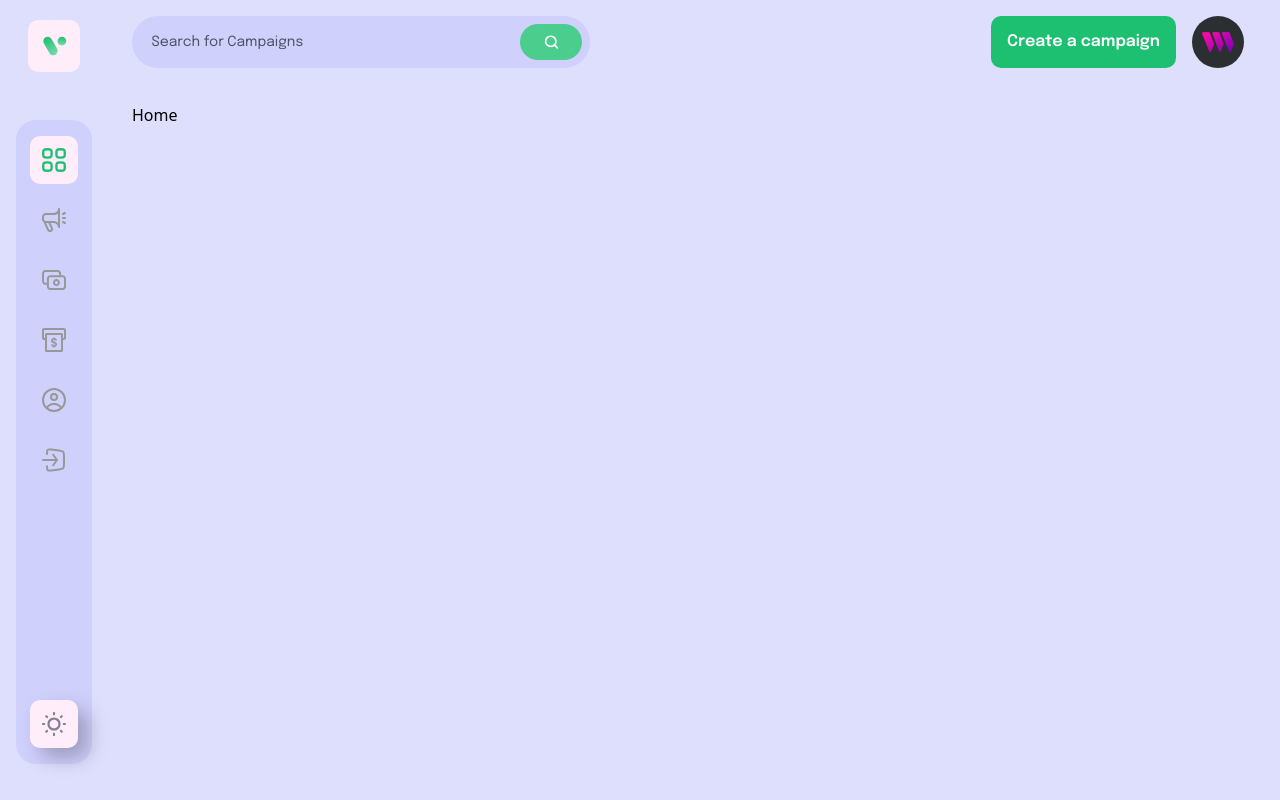
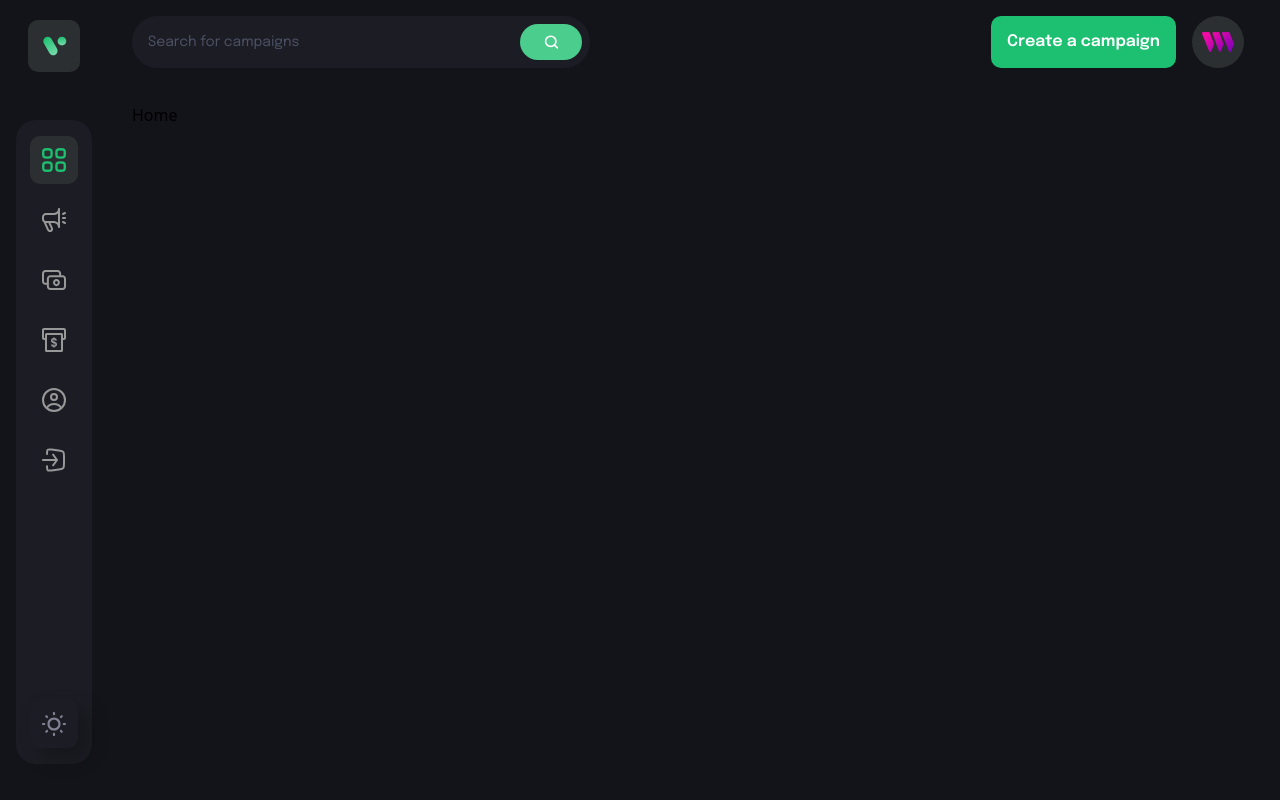
Before and after one commit to Sama-E/agama, a React (Vite) app in the folder client/: page / in a window 1280 px wide. Built offline with nearby package versions, Linux system fonts and the light colour scheme; what @thirdweb-dev/react would draw is missing.

Commit message:
Nav/ Side Bar

```diff
--- a/client/src/App.jsx
+++ b/client/src/App.jsx
@@ -7,7 +7,7 @@ import { CampaignDetails, CreateCampaign, Home, Profile } from './pages';
 
 const App = () => {
   return (
-    <div className="relative sm:-8 p-4 bg-[#dedefd] min-h-screen flex flew-row">
+    <div className="relative sm:-8 p-4 bg-[#13131a] min-h-screen flex flew-row">
 
       <div className="sm:flex hidden mr-10 realtive">
         <SideBar />
--- a/client/src/components/NavBar.jsx
+++ b/client/src/components/NavBar.jsx
@@ -1,39 +1,40 @@
 import React, { useState } from 'react'
 import { Link, useNavigate } from 'react-router-dom';
 
+// import { useStateContext } from '../context';
 import { CustomButton } from './';
 import { logo, menu, search, thirdweb } from '../assets';
 import { navlinks } from '../constants';
-
 
 const NavBar = () => {
   const navigate = useNavigate();
   const [isActive, setIsActive] = useState('dashboard');
   const [toggleDrawer, setToggleDrawer] = useState(false);
-
-  //Wallet address
-  const address = "0xadfdsaf";
+  // const { connect, address } = useStateContext();
+  const address = 0xfd;
 
   return (
     <div className="flex md:flex-row flex-col-reverse justify-between mb-[35px] gap-6">
+      <div className="lg:flex-1 flex flex-row max-w-[458px] py-2 pl-4 pr-2 h-[52px] bg-[#1c1c24] rounded-[100px]">
+        <input type="text" placeholder="Search for campaigns" className="flex w-full font-epilogue font-normal text-[14px] placeholder:text-[#4b5264] text-white bg-transparent outline-none" />
 
-      <div className="lg:flex-1 flex flex-row max-w-[458px] py-2 pl-4 pr-2 h-[52px] bg-[#d0d0fd] rounded-[100px]">
-        <input type="text" placeholder=" Search for Campaigns" className="flex  w-full font-epilogue font-normal text-[14px] placeholder:text-[#4b5264] text-white bg-transparent outline-none"/>
-
-        <div className="flex justify-center items-center w-[72px] h-full rounded-[20px] bg-[#4acd8d] cursor-pointer">
-          <img src={search} alt="serach" className="w-[15px] h-[15px] object-contain" />
+        <div className="w-[72px] h-full rounded-[20px] bg-[#4acd8d] flex justify-center items-center cursor-pointer">
+          <img src={search} alt="search" className="w-[15px] h-[15px] object-contain"/>
         </div>
       </div>
 
       <div className="sm:flex hidden flex-row justify-end gap-4">
         <CustomButton
           btnType="button"
-          title={address ? 'Create a campaign' : 'Connect'} styles={address ? 'bg-[#1dc071]' : 'bg[#8c6dfd]'}
-          handleClick={() =>{
+          title={address ? 'Create a campaign' : 'Connect'}
+          styles={address ? 'bg-[#1dc071]' : 'bg-[#8c6dfd]'}
+          handleClick={() => {
             if(address) navigate('create-campaign')
-            else 'connect()'
+            else "connect()"
           }}
         />
+
+
         <Link to="/profile">
           <div className="w-[52px] h-[52px] rounded-full bg-[#2c2f32] flex justify-center items-center cursor-pointer">
             <img src={thirdweb} alt="user" className="w-[60%] h-[60%] object-contain" />
@@ -41,6 +42,56 @@ const NavBar = () => {
         </Link>
       </div>
 
+      {/* Small screen navigation */}
+        <div className="sm:hidden flex justify-between items-center relative">
+        <div className="w-[40px] h-[40px] rounded-[10px] bg-[#2c2f32] flex justify-center items-center cursor-pointer">
+            <img src={logo} alt="user" className="w-[60%] h-[60%] object-contain" />
+          </div>
+
+          <img
+            src={menu}
+            alt="menu"
+            className="w-[34px] h-[34px] object-contain cursor-pointer"
+            onClick={() => setToggleDrawer((prev) => !prev)}
+          />
+
+          <div className={`absolute top-[60px] right-0 left-0 bg-[#1c1c24] z-10 shadow-secondary py-4 ${!toggleDrawer ? '-translate-y-[100vh]' : 'translate-y-0'} transition-all duration-700`}>
+            <ul className="mb-4">
+              {navlinks.map((link) => (
+                <li
+                  key={link.name}
+                  className={`flex p-4 ${isActive === link.name && 'bg-[#3a3a43]'}`}
+                  onClick={() => {
+                    setIsActive(link.name);
+                    setToggleDrawer(false);
+                    navigate(link.link);
+                  }}
+                >
+                  <img
+                    src={link.imgUrl}
+                    alt={link.name}
+                    className={`w-[24px] h-[24px] object-contain ${isActive === link.name ? 'grayscale-0' : 'grayscale'}`}
+                  />
+                  <p className={`ml-[20px] font-epilogue font-semibold text-[14px] ${isActive === link.name ? 'text-[#1dc071]' : 'text-[#808191]'}`}>
+                    {link.name}
+                  </p>
+                </li>
+              ))}
+            </ul>
+
+            <div className="flex mx-4">
+            <CustomButton
+              btnType="button"
+              title={address ? 'Create a campaign' : 'Connect'}
+              styles={address ? 'bg-[#1dc071]' : 'bg-[#8c6dfd]'}
+              handleClick={() => {
+                if(address) navigate('create-campaign')
+                else "connect()";
+              }}
+            />
+            </div>
+          </div>
+        </div>
     </div>
   )
 }
--- a/client/src/components/SideBar.jsx
+++ b/client/src/components/SideBar.jsx
@@ -4,42 +4,44 @@ import { Link, useNavigate } from 'react-router-dom';
 import { logo, sun } from '../assets';
 import { navlinks } from '../constants';
 
+const Icon = ({ styles, name, imgUrl, isActive, disabled, handleClick }) => (
+  <div className={`w-[48px] h-[48px] rounded-[10px] ${isActive && isActive === name && 'bg-[#2c2f32]'} flex justify-center items-center ${!disabled && 'cursor-pointer'} ${styles}`} onClick={handleClick}>
+    {!isActive ? (
+      <img src={imgUrl} alt="fund_logo" className="w-1/2 h-1/2" />
+    ) : (
+      <img src={imgUrl} alt="fund_logo" className={`w-1/2 h-1/2 ${isActive !== name && 'grayscale'}`} />
+    )}
+  </div>
+)
+
 const SideBar = () => {
   const navigate = useNavigate();
   const [isActive, setIsActive] = useState('dashboard');
 
-  const Icon = ({styles, name, imgUrl, isActive, disabled, handleClick}) => (
-    <div className ={`w-[48px] h-[48px] rounded-[10px] ${isActive && isActive === name && 'bg-[#ffedf9]'} flex justify-center items-center ${!disabled && 'cursour-pointer'} ${styles}`} onClick ={handleClick}>
-      {!isActive ? (
-        <img src={imgUrl} alt="fund_logo" className="w-1/2 h-1/2" />
-      ) : (
-        <img src={imgUrl} alt="fund_logo" className= {`w-1/2 h-1/2 ${isActive !== name && 'grayscale'}`} />
-      )}
-    </div>
-  )
+  return (
+    <div className="flex justify-between items-center flex-col sticky top-5 h-[93vh]">
+      <Link to="/">
+        <Icon styles="w-[52px] h-[52px] bg-[#2c2f32]" imgUrl={logo} />
+      </Link>
 
-  return (
-    <div className="flex jsutify-between items-center flex-col sticky top-5 h-[93vh]">
-      <Link to ="/">
-        <Icon styles="w-[52px] h-[52px] bg-[#ffedf9]" imgUrl={logo} />
-      </Link>
-      <div className="flex-1 flex flex-col justify-between items-center bg-[#d0d0fd] rounded-[20px] w-[76px] py-4 mt-12">
+      <div className="flex-1 flex flex-col justify-between items-center bg-[#1c1c24] rounded-[20px] w-[76px] py-4 mt-12">
         <div className="flex flex-col justify-center items-center gap-3">
-          {navlinks.map((Link) => (
+          {navlinks.map((link) => (
             <Icon
-              key={Link.name}
-              {...Link}
+              key={link.name}
+              {...link}
               isActive={isActive}
               handleClick={() => {
-                if(!Link.disabled) {
-                  setIsActive(Link.name);
-                  navigate(Link.name);
+                if(!link.disabled) {
+                  setIsActive(link.name);
+                  navigate(link.link);
                 }
               }}
             />
           ))}
         </div>
-        <Icon styles="bg-[#ffedf9] shadow-secondary" imgUrl={sun} />
+
+        <Icon styles="bg-[#1c1c24] shadow-secondary" imgUrl={sun} />
       </div>
     </div>
   )
```
